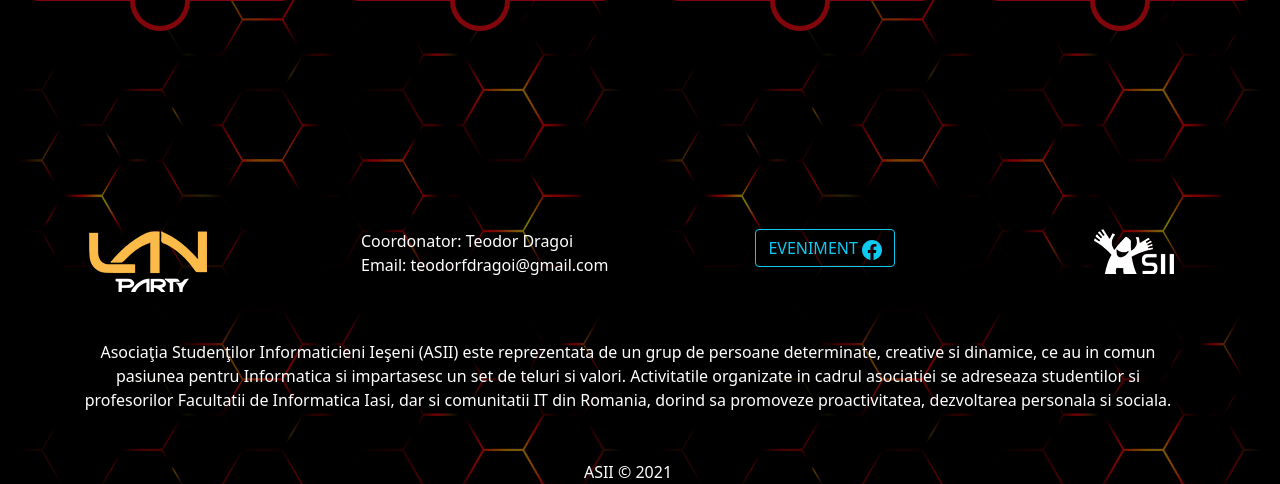
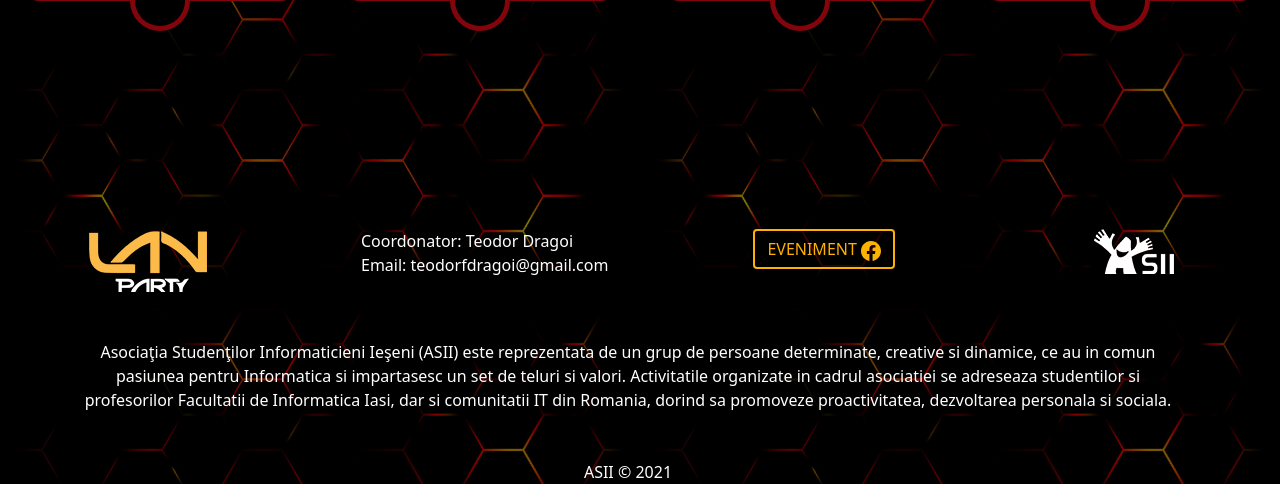
Before and after one commit to vagrosu/asii-projects, a PHP site: page / in a window 1280 px wide. Shown: the part 3662-4146 px from the top of the page. Run offline with PHP 8.4, Linux system fonts and the light colour scheme.

Commit message:
fixed-orange

```diff
--- a/assets/css/style.css
+++ b/assets/css/style.css
@@ -337,10 +337,10 @@ input[type=reset]:hover, input[type=submit]:hover{
 }
 
 .btn-portocaliu{
-  color: #fcb103;
-  border:2px solid #fcb103;
+  color: #fcb103!important;
+  border:2px solid #fcb103!important;
 }
 .btn-portocaliu:hover{
-  border:2px solid #fcb103;
-  background-color: #fcb103;
+  border:2px solid #fcb103!important;
+  background-color: #fcb103!important;
 }
```
